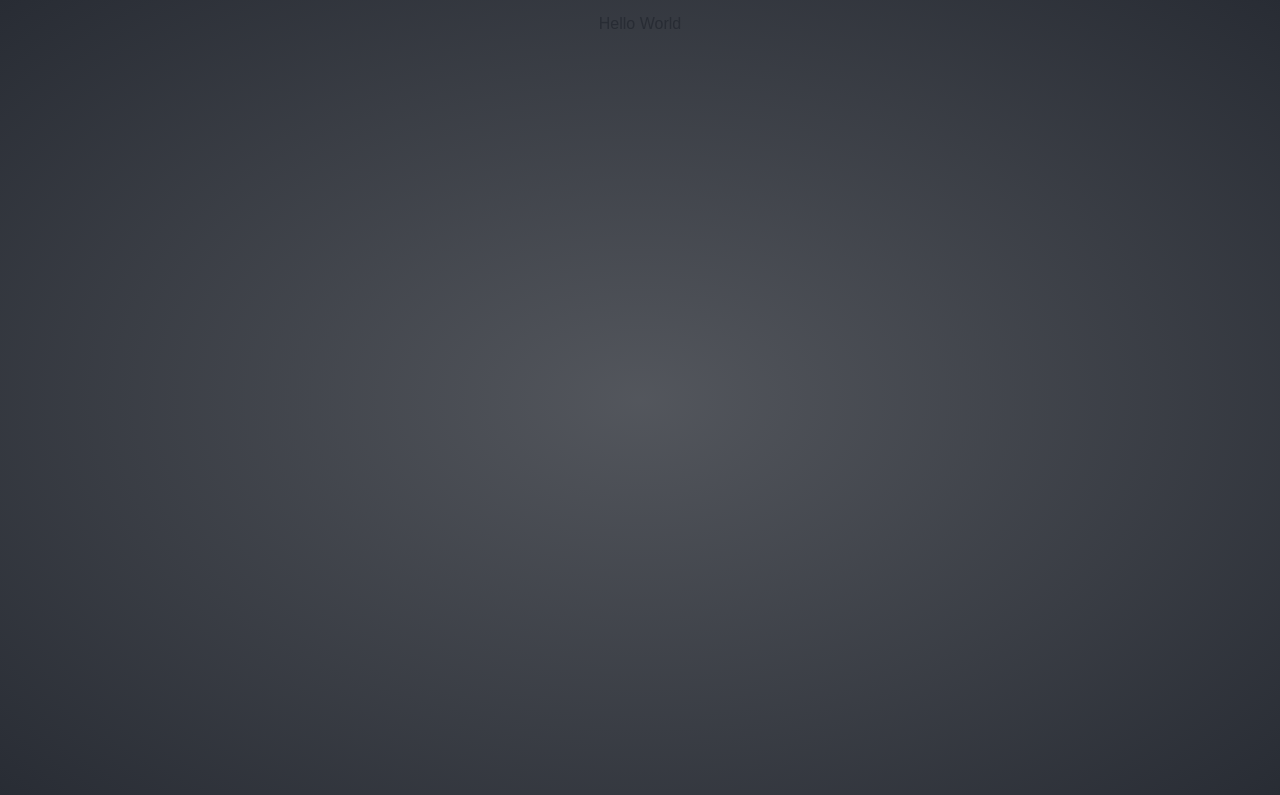
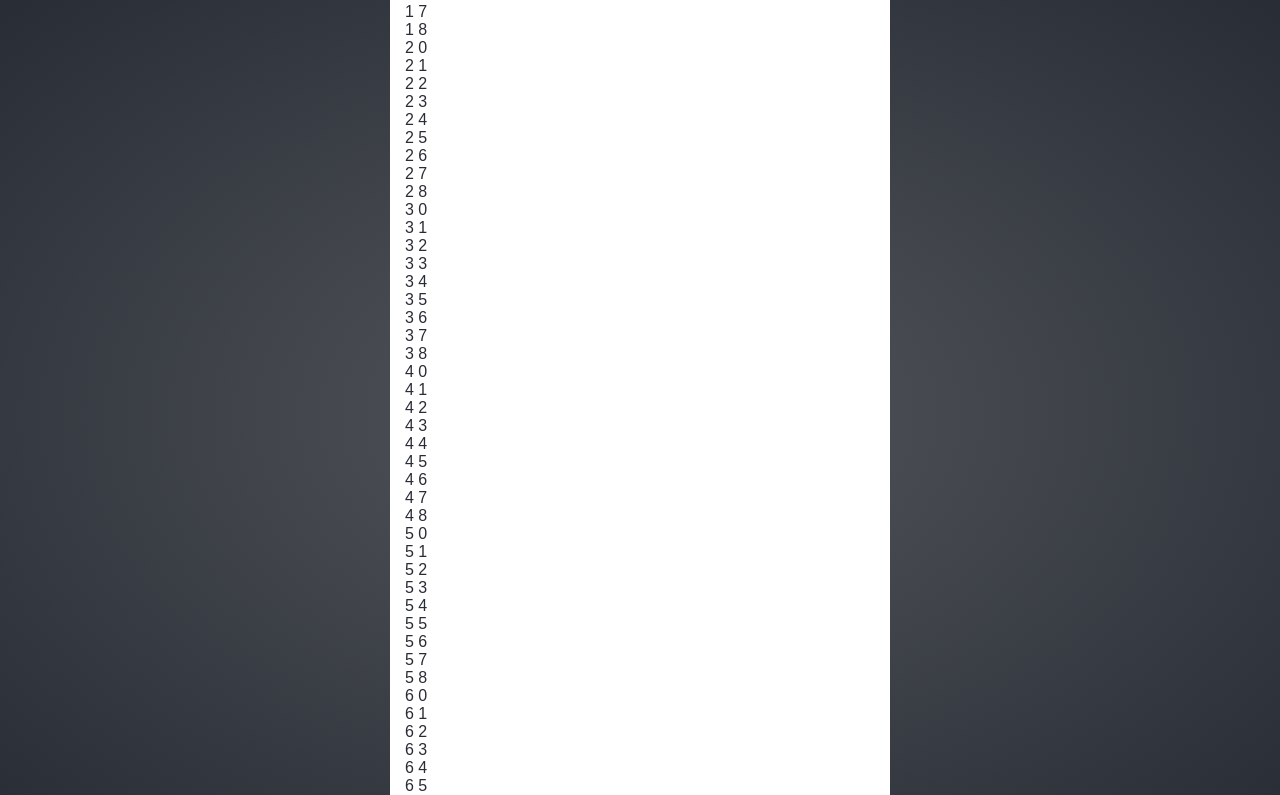
Before and after one commit to coderJeff8170/react_sudoku, a React (Create React App) app: page / in a window 1280 px wide. Shown: the top 795 px of the page. Built offline with nearby package versions, Linux system fonts and the light colour scheme.

Commit message:
begins structure of grid

```diff
--- /dev/null
+++ b/src/components/grid/index.tsx
@@ -0,0 +1,25 @@
+import React, { FC } from "react";
+
+const Grid: FC = () => {
+  // Other stuff on the way
+
+  return (
+    <div data-cy="grid-container">
+      {React.Children.toArray(
+        [...Array(9)].map((_, rowIndex) => {
+          return (
+            <div data-cy="grid-row-container">
+              {React.Children.toArray(
+                [...Array(9)].map((_, colIndex) => {
+                  return <div data-cy="block">{`${rowIndex} ${colIndex}`}</div>;
+                })
+              )}
+            </div>
+          );
+        })
+      )}
+    </div>
+  );
+};
+
+export default Grid;
--- /dev/null
+++ b/src/components/index.ts
@@ -0,0 +1,2 @@
+export { default as Grid } from './grid';
+export * from './styles';
--- /dev/null
+++ b/src/components/styles/card/index.ts
@@ -0,0 +1,13 @@
+import styled, { css } from 'styled-components'
+
+export const Card = styled.div`
+  ${({ theme }) => css`
+        background-color: ${theme.colors.white};
+        border-radius: 15px;
+        display: flex;
+        flex: 1;
+        flex-direction: column;
+        max-height: fit-content;
+        padding: 15px;
+  `}
+`
--- /dev/null
+++ b/src/components/styles/content/index.ts
@@ -0,0 +1,9 @@
+import styled from 'styled-components'
+
+export const Content = styled.div`
+    max-width: 500px;
+    display: flex;
+    flex: 1;
+    flex-direction: column;
+    justify-content: center;
+`
--- /dev/null
+++ b/src/components/styles/index.ts
@@ -0,0 +1,3 @@
+export * from './card';
+export * from './content';
+export * from './title';
--- /dev/null
+++ b/src/components/styles/title/index.ts
@@ -0,0 +1,9 @@
+import styled, { css } from 'styled-components'
+
+export const Title = styled.h1`
+    ${({ theme }) => css`
+        color: ${theme.colors.white};
+        margin-top: 0;
+        text-align: center;
+    `}
+`
--- a/src/index.tsx
+++ b/src/index.tsx
@@ -3,6 +3,7 @@
 import { ThemeProvider } from 'styled-components';
 import { unregister } from './core';
 import { GlobalStyles, theme } from './styles';
+import { Card, Content, Grid, Title } from './components';
 
 const root = ReactDOM.createRoot(
   document.getElementById('root') as HTMLElement
@@ -11,7 +12,12 @@
   <React.StrictMode>
     <ThemeProvider theme={theme}>
       <GlobalStyles/>
-      <div>Hello World</div>
+      <Content data-cy="content">
+        <Title data-cy="title">Sudoku</Title>
+        <Card data-cy="card">
+          <Grid></Grid>
+        </Card>
+      </Content>
     </ThemeProvider>
 
   </React.StrictMode>
--- a/src/styles/theme.ts
+++ b/src/styles/theme.ts
@@ -1,3 +1,4 @@
+// eslint-disable-next-line import/no-anonymous-default-export
 export default {
     colors: {
         background: 'radial-gradient(#282c34cc, #282c34)',
```
Also changed, not shown: 2 other files (tests, documents, lock files or other folders).
